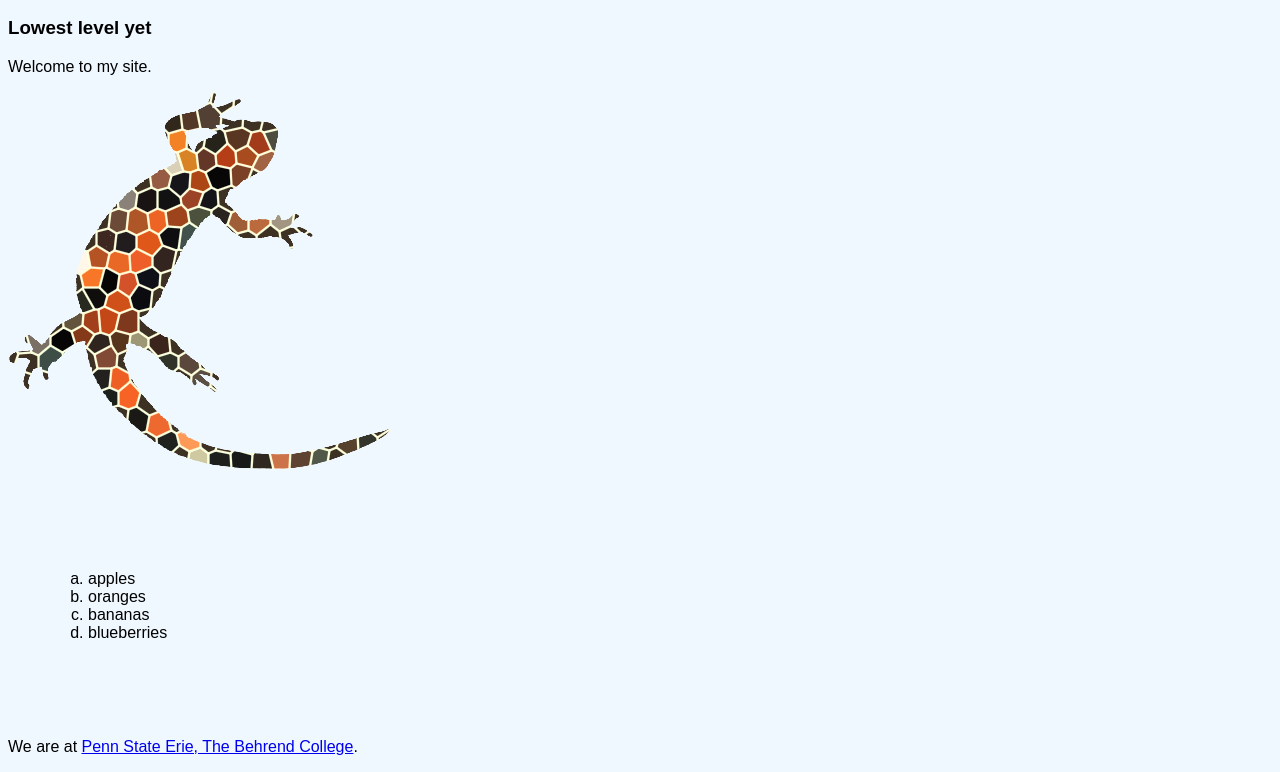
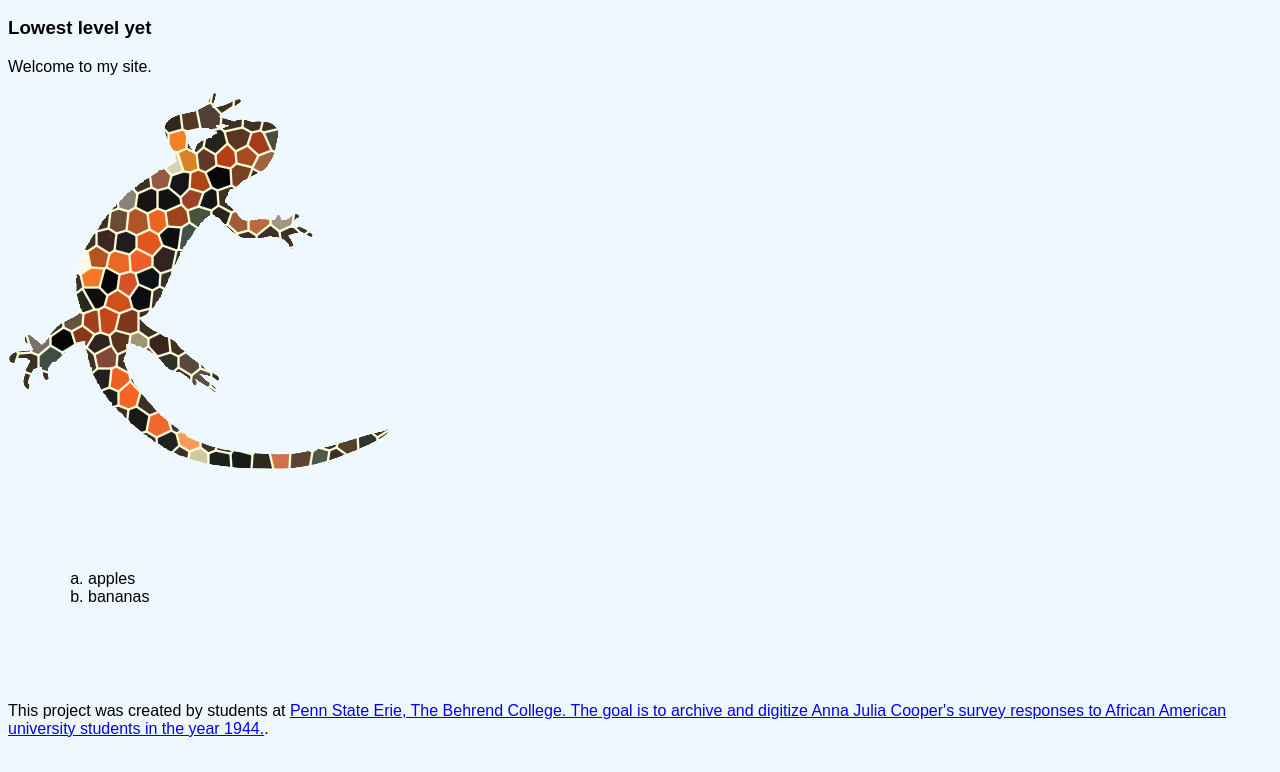
Before and after one commit to san5281/San-not-sans-from-undertales-page, a plain HTML site: page docs/index.html in a window 1280 px wide. Shown: the part 111-883 px from the top of the page. Drawn offline with Linux system fonts and the light colour scheme.

Commit message:
fixing up site

```diff
--- a/docs/index.html
+++ b/docs/index.html
@@ -1,7 +1,7 @@
 <!DOCTYPE html>
 <html xmlns="http://www.w3.org/1999/xhtml" lang="en">
     <head>
-        <title>My NewtFire Homepage</title>
+        <title>Anna Julia Cooper</title>
         <meta charset="UTF-8" />
         <meta name="author" content="My Name" />
         <meta name="viewport" content="width=device-width, initial-scale=1.0" />
@@ -20,12 +20,10 @@
 
         <ol>
             <li>apples</li>
-            <li>oranges</li>
             <li>bananas</li>
-            <li>blueberries</li>
         </ol>
 
-        <p>We are at <a href="https://behrend.psu.edu/">Penn State Erie, The Behrend College</a>.</p>
+        <p>This project was created by students at  <a href="https://behrend.psu.edu/">Penn State Erie, The Behrend College. The goal is to archive and digitize Anna Julia Cooper's survey responses to African American university students in the year 1944.</a>.</p>
         <!--ebb: The <a> element above is showing how to make an *absolute* file association with a literal, full website address.
             Only do this for pointing OUTSIDE your own repo. -->
     </body>
```
